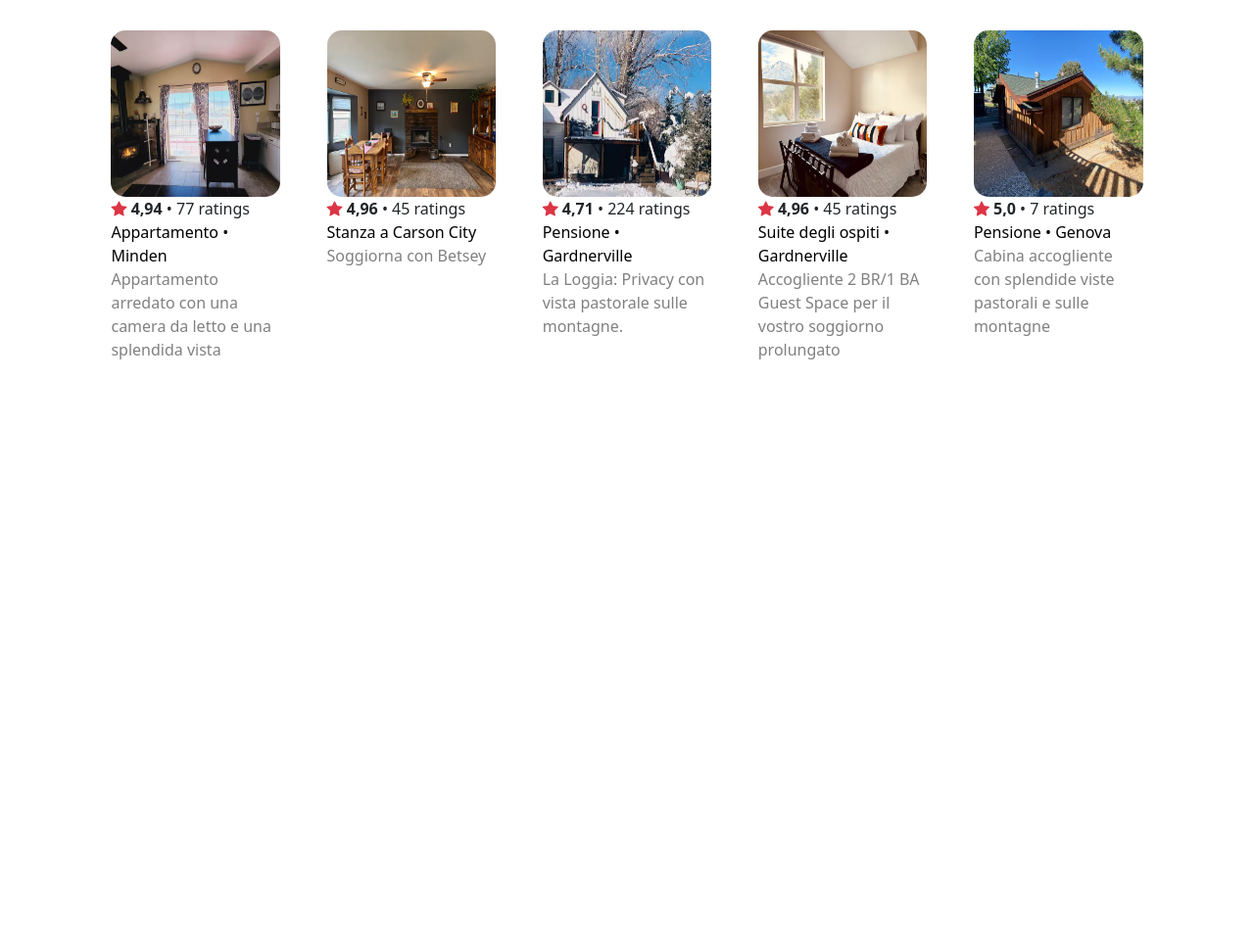
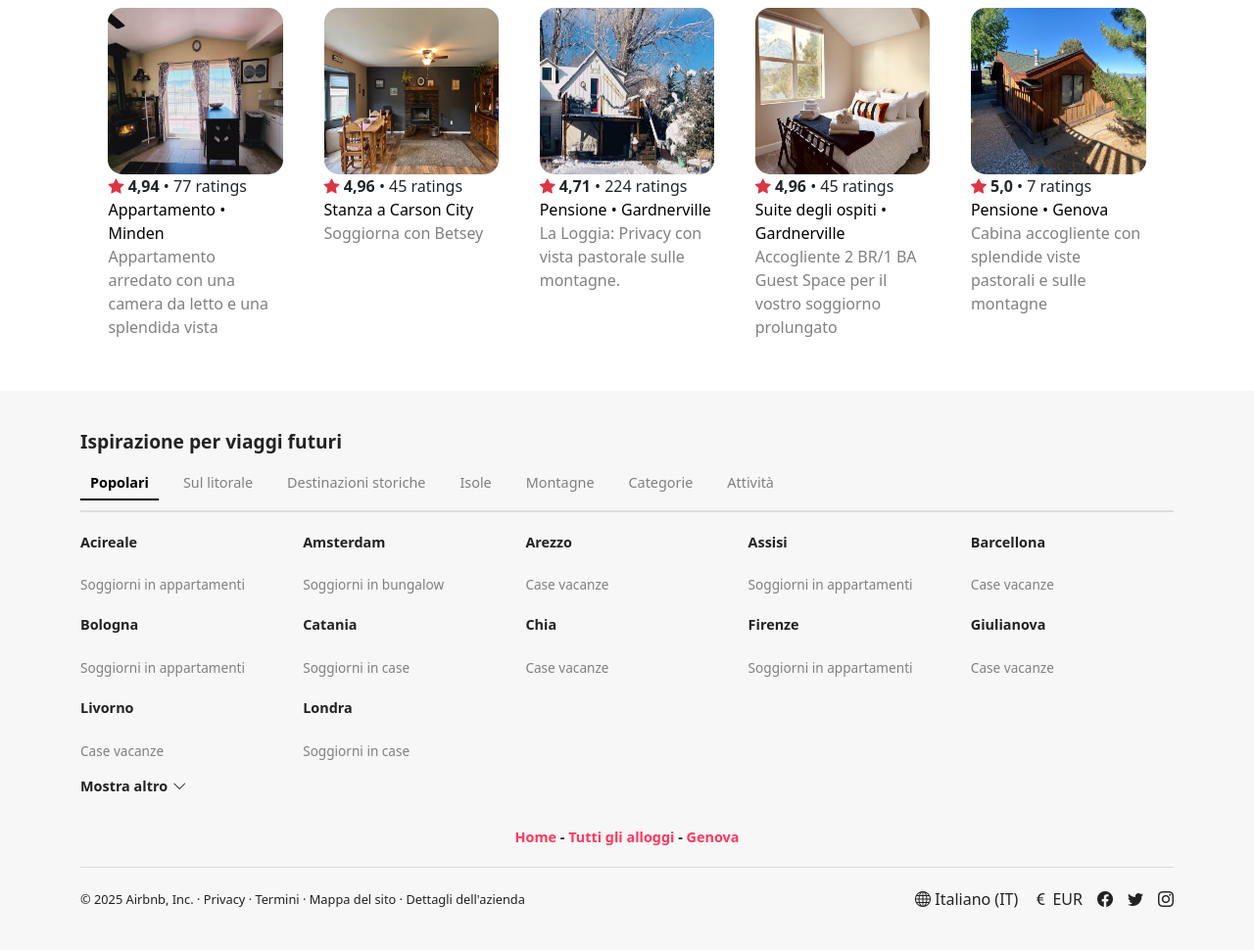
Before and after one commit to henry8913/3.1_Build-Week-CH1, a plain HTML site: page genova.html in a window 1280 px wide. Shown: the part 749-1719 px from the top of the page at 98% size. Before the commit the page ends 1166 px from the top, so only its background shows below. Drawn offline with nearby package versions, Linux system fonts and the light colour scheme.

Commit message:
genova (header e footer)

```diff
--- a/genova.html
+++ b/genova.html
@@ -9,10 +9,12 @@
         integrity="sha384-QWTKZyjpPEjISv5WaRU9OFeRpok6YctnYmDr5pNlyT2bRjXh0JMhjY6hW+ALEwIH" crossorigin="anonymous">
     <link href="https://cdn.jsdelivr.net/npm/bootstrap-icons/font/bootstrap-icons.css" rel="stylesheet">
     <link rel="stylesheet" href="/assets/css/genova.css">
+    <link href="assets/css/listing.css" rel="stylesheet">
+    <link href="assets/scss/index.css" rel="stylesheet">
 </head>
 
 <body>
-    <header class="p-3 mb-3">
+    <!-- <header class="p-3 mb-3">
         <nav class="navbar navbar-expand-lg">
             <div class="container">
                 <a class="navbar-brand" href="#"><img src="/assets/img/logo-pink.png" width="100" alt=""></a>
@@ -41,9 +43,34 @@
                 </div>
             </div>
         </nav>
+    </header> -->
+
+    <!-- HEADER -->
+    <header class="navbar navbar-expand-lg navbar-light bg-white shadow-sm">
+        <div class="container">
+            <a class="navbar-brand" href="index.html">
+                <img src="assets/img/logo-pink.png" alt="Airbnb Logo" class="logo">
+            </a>
+            <div class="d-flex align-items-center">
+                <a href="#" class="text-dark me-3 become-host">Become a host</a>
+                <a href="#" class="me-3 globe-icon">
+                    <i class="bi bi-globe"></i>
+                </a>
+                <div class="menu-container">
+                    <i class="bi bi-list" id="menuIcon"></i>
+                    <i class="bi bi-person-circle"></i>
+                    <div class="dropdown-menu" id="dropdownMenu">
+                        <a href="index.html"><i class="bi bi-house-door"></i> Home</a>
+                        <a href="listing.html"><i class="bi bi-card-list"></i> Listings</a>
+                        <a href="genova.html"><i class="bi bi-geo-alt"></i> Genova</a>
+                    </div>
+                </div>
+            </div>
+        </div>
     </header>
+
     <main>
-        <div class="container text-secondary mb-4">
+        <div class="container text-secondary mb-4" style="margin-top: 2vh;">
             <span>10 stays</span>
             <div class="d-flex align-items-center mb-4">
                 <h1 class="text-dark d-inline ">Stays in Genova</h1>
@@ -165,9 +192,100 @@
         </div>
     </main>
 
+    <footer class="site-footer">
+        <div class="container">
+            <div class="footer-inspiration">
+                <h5>Ispirazione per viaggi futuri</h5>
+                <div class="footer-tabs">
+                    <span class="active">Popolari</span>
+                    <span>Sul litorale</span>
+                    <span>Destinazioni storiche</span>
+                    <span>Isole</span>
+                    <span>Montagne</span>
+                    <span>Categorie</span>
+                    <span>Attività</span>
+                </div>
+
+                <div class="footer-destinations">
+                    <div>
+                        <strong>Acireale</strong><br><span>Soggiorni in appartamenti</span>
+                    </div>
+                    <div>
+                        <strong>Amsterdam</strong><br><span>Soggiorni in bungalow</span>
+                    </div>
+                    <div>
+                        <strong>Arezzo</strong><br><span>Case vacanze</span>
+                    </div>
+                    <div>
+                        <strong>Assisi</strong><br><span>Soggiorni in appartamenti</span>
+                    </div>
+                    <div>
+                        <strong>Barcellona</strong><br><span>Case vacanze</span>
+                    </div>
+                    <div>
+                        <strong>Bologna</strong><br><span>Soggiorni in appartamenti</span>
+                    </div>
+                    <div>
+                        <strong>Catania</strong><br><span>Soggiorni in case</span>
+                    </div>
+                    <div>
+                        <strong>Chia</strong><br><span>Case vacanze</span>
+                    </div>
+                    <div>
+                        <strong>Firenze</strong><br><span>Soggiorni in appartamenti</span>
+                    </div>
+                    <div>
+                        <strong>Giulianova</strong><br><span>Case vacanze</span>
+                    </div>
+                    <div>
+                        <strong>Livorno</strong><br><span>Case vacanze</span>
+                    </div>
+                    <div>
+                        <strong>Londra</strong><br><span>Soggiorni in case</span>
+                    </div>
+                </div>
+
+                <div class="footer-show-more">
+                    <strong>Mostra altro</strong> <i class="bi bi-chevron-down"></i>
+                </div>
+            </div>
+
+            <div class="footer-pages">
+                <a href="index.html">Home</a> - <a href="listing.html">Tutti gli alloggi</a> - <a href="genova.html">Genova</a>
+            </div>
+
+            <div class="footer-bottom">
+                <p>© 2025 Airbnb, Inc. · <a href="#">Privacy</a> · <a href="#">Termini</a> · <a href="#">Mappa del sito</a> · <a href="#">Dettagli dell'azienda</a></p>
+                <div class="footer-settings">
+                    <a href="#"><i class="bi bi-globe"></i> Italiano (IT)</a>
+                    <a href="#"><i class="bi bi-currency-euro"></i> EUR</a>
+                    <a href="#"><i class="bi bi-facebook"></i></a>
+                    <a href="#"><i class="bi bi-twitter"></i></a>
+                    <a href="#"><i class="bi bi-instagram"></i></a>
+                </div>
+            </div>
+        </div>
+    </footer>
+
     <script src="https://cdn.jsdelivr.net/npm/bootstrap@5.3.3/dist/js/bootstrap.bundle.min.js"
         integrity="sha384-YvpcrYf0tY3lHB60NNkmXc5s9fDVZLESaAA55NDzOxhy9GkcIdslK1eN7N6jIeHz"
         crossorigin="anonymous"></script>
+            <!-- Script Menu -->
+            <script>
+                document.getElementById("menuIcon").addEventListener("click", function () {
+            var dropdown = document.getElementById("dropdownMenu");
+            dropdown.style.display = dropdown.style.display === "block" ? "none" : "block";
+        });
+
+        document.addEventListener("click", function (event) {
+            var menuIcon = document.getElementById("menuIcon");
+            var dropdown = document.getElementById("dropdownMenu");
+
+            if (!menuIcon.contains(event.target) && !dropdown.contains(event.target)) {
+                dropdown.style.display = "none";
+            }
+        });
+    </script>
 </body>
 
 </html>
```
